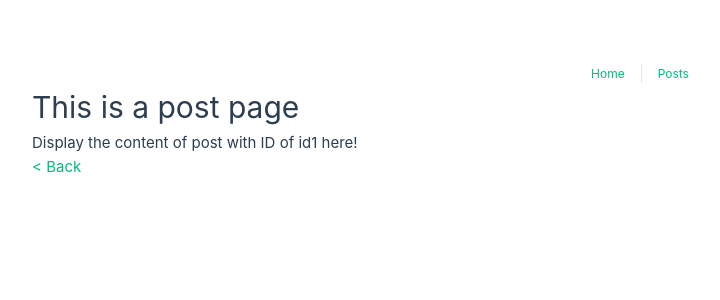
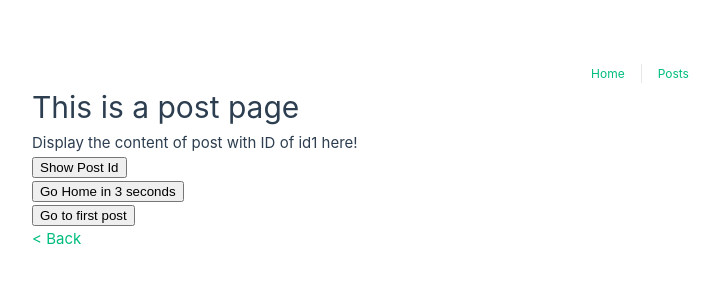
Before and after one commit to miguelfervi/vue-composition-api-basics, a Vue app: page /postDetail/id1 in a window 1280 px wide. Shown: the top 300 px of the page, without its empty margins (0-720 px from the left). Built offline with nearby package versions, Linux system fonts and the light colour scheme.

Commit message:
add router

```diff
--- a/src/router/index.js
+++ b/src/router/index.js
@@ -16,7 +16,7 @@ const router = createRouter({
     },
     {
       path: "/postDetail/:id",
-      name: "postsDetail",
+      name: "postDetail",
       component: () => import("../views/PostDetailView.vue"),
     }
   ],
--- a/src/views/PostDetailView.vue
+++ b/src/views/PostDetailView.vue
@@ -2,11 +2,42 @@
   <div class="post-detail">
     <h1>This is a post page</h1>
     <p>Display the content of post with ID of {{ $route.params.id }} here!</p>
+    <div>
+      <button @click="showPostId">Show Post Id</button>
+    </div>
+    <div>
+      <button @click="goHomeIn3Seconds">Go Home in 3 seconds</button>
+    </div>
+    <div>
+      <button @click="goToFirstPost">Go to first post</button>
+    </div>
     <p><RouterLink to="/posts">&lt; Back</RouterLink></p>
   </div>
 </template>
 
 <script setup>
+import { useRoute, useRouter } from 'vue-router'
 
+const route = useRoute()
+const router = useRouter()
+
+const showPostId = () => {
+  alert(`The ID of this post: ${ route.params.id }`)
+}
+
+const goHomeIn3Seconds  = () => {
+  setTimeout(() => {
+    router.push({ name: 'home'})
+  }, 3000)
+}
+
+const goToFirstPost = () => {
+  router.push({
+    name: 'postDetail',
+    params: {
+      id: 'id1'
+    }
+  })
+}
 
 </script>
```
